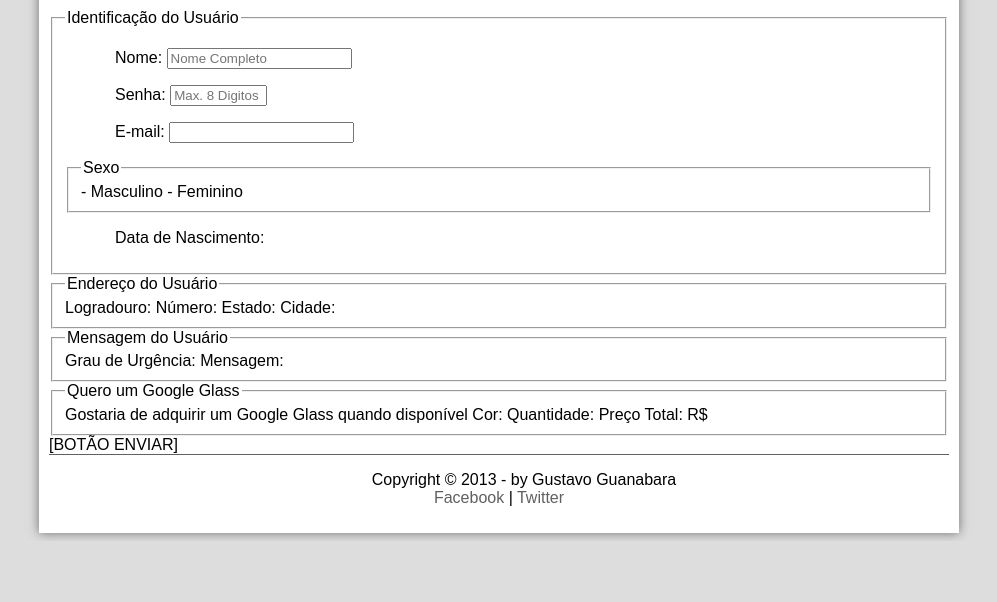
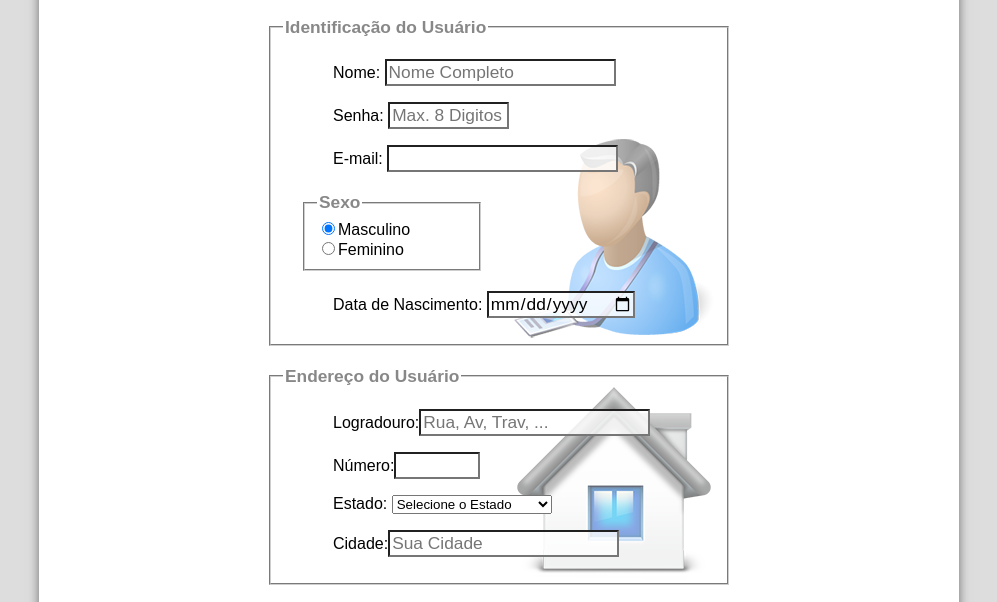
Before and after one commit to EmersonDantas/projeto-glass-html5, a plain HTML site: page fale-conosco.html in a window 1280 px wide. Shown: the part 315-917 px from the top of the page, without its empty margins (141-1138 px from the left). Before the commit the page ends 856 px from the top, so only its background shows below. Drawn offline with Linux system fonts and the light colour scheme; a script that the page names is missing.

Commit message:
final version

```diff
--- a/_css/form.css
+++ b/_css/form.css
@@ -0,0 +1,49 @@
+@charset "UTF-8";
+
+form {
+    width: 500px;
+    margin: auto;
+}
+
+input, textarea{
+    font-family: sans-serif;
+    font-weight: normal;
+    font-size: 13pt;
+    background-color: rgba(255,255,255,.8);
+}
+
+input:hover, textarea:hover{
+    background-color: #dddddd;
+}
+
+legend{
+    color: #888888;
+    font-weight: bold;
+    font-size: 13pt;
+    font-family: sans-serif;
+}
+
+fieldset{
+    border-color: #cecece;
+    margin: 20px;
+}
+
+fieldset#sexo{
+    width: 150px;
+}
+
+fieldset#usuario{
+    background: url("../_imagens/icone-contato.png") no-repeat 95% 95%;
+}
+
+fieldset#endereco{
+    background: url("../_imagens/icone-endereco.png") no-repeat 95% 95%;
+}
+
+fieldset#mensagem{
+    background: url("../_imagens/icone-mensagem.png") no-repeat 95% 95%;
+}
+
+fieldset#pedido{
+    background: url("../_imagens/icone-pagamento.png") no-repeat 95% 95%;
+}
--- a/fale-conosco.html
+++ b/fale-conosco.html
@@ -5,10 +5,18 @@
     <meta charset="UTF-8"/>
     <title>Fale conosco</title>
     <link rel="stylesheet" href="_css/estilo.css"/>
+    <link rel="stylesheet" href="_css/form.css"/>
 
 </head>
 
 <script language="JavaScript" src="_javascript/funcoes.js"></script>
+<script>
+    function calc_total(){
+        var qtd = parseInt(document.getElementById('cQtd').value);
+        tot = qtd * 1500;
+        document.getElementById('cTot').value = tot;
+    }
+</script>
 
 <body>
 <div id="interface">
@@ -40,50 +48,110 @@
                 <h3>Atualizado em 01/Maio/2013</h3>
             </header>
 
-            <form>
+            <form method="post" id="fContato" action="mailto:contato@cursoemvideo.com" oninput="calc_total();">
 
                 <fieldset id="usuario">
                     <legend>Identificação do Usuário</legend>
-                    <p>Nome:
+                    <p><label for="cNome">Nome:  </label>
                         <input type="text" name="tNome" id="cNome" size="20" maxlength="30" placeholder="Nome Completo"/></p>
-                    <p>Senha:
+                    <p><label for="cSenha">Senha:</label>
                         <input type="password" name="tSenha" id="cSenha" size="9" maxlength="8" placeholder="Max. 8 Digitos"/>
                     </p>
-                    <p>E-mail:
+                    <p><label for="cMail">E-mail:</label>
                         <input type="email" name="tMail" id="cMail" size="20" maxlength="40"/>
                     </p>
                     <fieldset id="sexo">
                         <legend>Sexo</legend>
-                        - Masculino
-                        - Feminino
+                        <input type="radio" name="tSexo" id="cMasc" checked/><label for="cMasc">Masculino</label><br/>
+                        <input type="radio" name="tSexo" id="cFem"/><label for="cFem">Feminino</label>
                     </fieldset>
-                    <p>Data de Nascimento:</p>
+                    <p><label for="cNasc">Data de Nascimento: <input type="date" name="tNasc" id="cNasc"/></label></p>
 
                 </fieldset>
 
                 <fieldset id="endereco">
                     <legend>Endereço do Usuário</legend>
-                    Logradouro:
-                    Número:
-                    Estado:
-                    Cidade:
+                    <p><label for="cRua">Logradouro:<input type="text" name="tRua" id="cRua" maxlength="80" placeholder="Rua, Av, Trav, ..."/></label>
+                    <p><label for="cNum">Número:<input type="number" name="tNum" id="cNum" min="0" max="9999"/></label>
+                    <p><label for="cEst">Estado:</label>
+                    <select name="tEst" id="cEst">
+
+                        <option value="0">Selecione o Estado</option>
+                        <option value="DF">Distrito Federal</option>
+                        <optgroup label="Norte">
+                            <option value="AM">Amazonas</option>
+                            <option value="RR">Roraima</option>
+                            <option value="AP">Amapá</option>
+                            <option value="PA">Pará</option>
+                            <option value="TO">Tocantins</option>
+                            <option value="RO">Rondônia</option>
+                            <option value="AC">Acre</option>
+                        </optgroup>
+                        <optgroup label="Nordeste">
+                            <option value="MA">Maranhão</option>
+                            <option value="PI">Piauí</option>
+                            <option value="CE">Ceará</option>
+                            <option value="RN">Rio Grande do Norte</option>
+                            <option value="PE">Pernambuco</option>
+                            <option value="PB">Paraíba</option>
+                            <option value="SE">Sergipe</option>
+                            <option value="AL">Alagoas</option>
+                            <option value="BA">Bahia</option>
+                        </optgroup>
+                        <optgroup label="Centro-Oeste">
+                            <option value="GO">Goiás</option>
+                            <option value="MS">Mato Grosso do Sul</option>
+                            <option value="MT">Mato Grosso</option>
+                        </optgroup>
+                        <optgroup label="Sudeste">
+                            <option value="SP">São Paulo</option>
+                            <option value="RJ">Rio de Janeiro</option>
+                            <option value="MG">Minas Gerais</option>
+                            <option value="ES">Espirito Santo</option>
+                        </optgroup>
+                        <optgroup label="Sul">
+                            <option value="PR">Paraná</option>
+                            <option value="RS">Rio Grande do Sul</option>
+                            <option value="SC">Santa Catarina</option>
+                        </optgroup>
+
+                    </select></p>
+
+                    <p><label for="cCid">Cidade:<input type="text" name="tCid" id="cCid" maxlength="40" size="20" placeholder="Sua Cidade" list="cidades"/></label>
+                    <datalist id="cidades">
+                        <option>Rio de Janeiro</option>
+                        <option>João Pessoa</option>
+                        <option>Guarabira</option>
+                    </datalist>
                 </fieldset>
 
                 <fieldset id="mensagem">
                     <legend>Mensagem do Usuário</legend>
-                    Grau de Urgência:
-                    Mensagem:
+                    <p><label for="cUrg">Grau de Urgência:</label>
+                    Mím<input type="range" name="tUrg" id="cUrg" min="0" max="10" step="1"/>Máx
+                    </p>
+                    <p><label for="cMsg">Mensagem:</label>
+                    <textarea name="tMsg" id="cMsg" cols="35" rows="5" placeholder="Deixe aqui sua mensagem"></textarea>
+                    </p>
                 </fieldset>
 
                 <fieldset id="pedido">
                     <legend>Quero um Google Glass</legend>
-                    Gostaria de adquirir um Google Glass quando disponível
-                    Cor:
-                    Quantidade:
-                    Preço Total: R$
+                    <p>
+                        <input type="checkbox" name="tPed" id="cPed" checked/>
+                        <label for="cPed">Gostaria de adquirir um Google Glass quando disponível</label></p>
+                    <p><label for="cCor">Cor:</label>
+                    <input type="color" name="tCor" id="cCor" />
+                    </p>
+                    <p><label for="cQtd">Quantidade:</label>
+                    <input type="number" name="tQtd" id="cQtd" min="0" max="5" value="1"/>
+                    </p>
+                    <p><label for="cTot">Preço Total: R$</label>
+                    <input type="text" name="tTot" id="cTot" placeholder="Total a Pagar" readonly/>
+                    </p>
                 </fieldset>
 
-                [BOTÃO ENVIAR]
+                <input type="image" src="_imagens/botao-enviar.png"/>
             </form>
         </article>
     </section>
```
Also changed, not shown: specs.html (+0 -2 lines), testejs01.html (deleted, +0 -14 lines), testejs02.html (deleted, +0 -25 lines), testejs03.html (deleted, +0 -24 lines), fundo.jpg (deleted), fundoPequeno.jpg (deleted).
